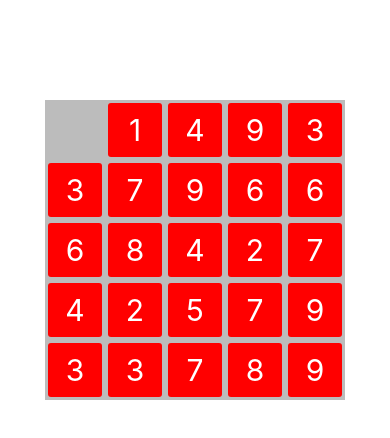
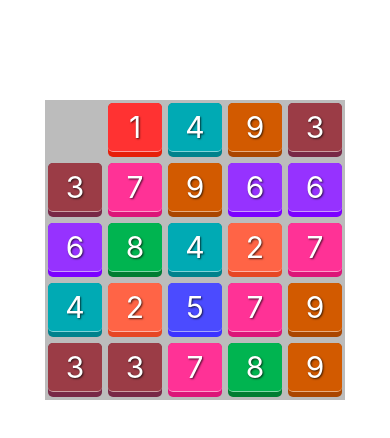
Before and after one commit to shuetam/Numbers, a React Native app: screen / in a window 390 px wide. Shown: the top 438 px of the page. Built offline with nearby package versions, Linux system fonts and the light colour scheme.

Commit message:
syles and what about removing

```diff
--- /dev/null
+++ b/Common/ColorGenerator.js
@@ -0,0 +1,31 @@
+const cellColors = [
+    { main: [0, 0, 0, 0], under: [0, 0, 0, 0] }, //0
+    { main: [255, 50, 50], under: [230, 30, 10] }, //1
+    { main: [255,100,70], under: [230, 70, 35] }, //2
+    { main: [155, 60, 70], under: [120, 40, 70] }, //3
+    { main: [0, 170, 180], under: [0, 130, 140] }, //4
+    { main: [75, 75, 255], under: [60, 50, 255] }, //5
+    { main: [150, 50, 255], under: [123, 0, 255] }, //6
+    { main: [255, 50, 150], under: [220, 20, 120] }, //7
+    { main: [0, 180, 80], under: [0, 125, 50] }, //8
+    { main: [210, 90, 0], under: [170, 70, 0] }, //9
+]
+
+
+export function getCellColor(value, color1, color2) {
+
+
+    if (value < cellColors.length) {
+
+        return cellColors[value];
+    }
+    else {
+        return {
+
+            main: [(color1.main[0] + color2.main[0])/2, (color1.main[1] + color2.main[1])/2, (color1.main[2] + color2.main[2])/2 ],
+            under: [(color1.under[0] + color2.under[0])/2, (color1.under[1] + color2.under[1])/2, (color1.under[2] + color2.under[2])/2 ],
+            newColor: true
+        };
+
+    }
+}
--- a/Components/Cell.js
+++ b/Components/Cell.js
@@ -2,14 +2,13 @@ import React, { Component } from 'react';
 import { View, Text, StyleSheet, PanResponder, Animated } from 'react-native';
 import { connect } from 'react-redux';
 import { moveCell } from '../Store/Actions';
+import { BlurView } from 'expo-blur';
+
 
 
 class Cell extends Component {
   constructor(props) {
     super(props);
-
-
-
 
 
 
@@ -82,7 +81,7 @@ const gestureState = this.state.gestureState;
 
   startTouch = () => {
     let time = new Date().getTime();
-    this.setState({prevTime: time});
+    this.setState({ prevTime: time });
     //alert('touched');
   }
 
@@ -135,30 +134,44 @@ const gestureState = this.state.gestureState;
 
 
     let content = "";
+    let glass;
+
     if (this.props.cell.value != 0) {
       content = this.props.cell.value;
     }
 
+    let text = <View style={[styles(this.props).innerinCell]}>
+      <Text nativeID={this.props.cell.id + ''} style={styles(this.props).innerText} >{content}</Text>
+    </View>
+
     if (this.props.cell.value == -1) {
       content = this.props.cell.frozenValue;
+      glass = <View style={[styles(this.props).glass]}><View style={[styles(this.props).glassInner]}></View></View>;
+      text = <BlurView intensity={300} style={[styles(this.props).innerinCell]}>
+        <Text nativeID={this.props.cell.id + ''} style={styles(this.props).innerText} >{content}</Text>
+      </BlurView>
     }
+
 
 
 
     return (this.props.cell.animatedHorizontal || this.props.cell.animatedVertical) ?
 
-      (<Animated.View nativeID={this.props.cell.id+''} style={[styles(this.props).cell, style]} >
+      (<Animated.View nativeID={this.props.cell.id + ''} style={[styles(this.props).cell, style]} >
         <View style={[styles(this.props).innerCell]}>
-          <Text nativeID={this.props.cell.id+''} style={styles(this.props).innerText} >{content}</Text>
+          <View style={[styles(this.props).innerinCell]}>
+            <Text nativeID={this.props.cell.id + ''} style={styles(this.props).innerText} >{content}</Text>
+          </View>
         </View>
       </Animated.View>) :
 
       (<View
         onTouchStart={this.startTouch}
-        nativeID={this.props.cell.id+''} style={[styles(this.props).cell, style]}
+        nativeID={this.props.cell.id + ''} style={[styles(this.props).cell, style]}
         {...this.panResponder.panHandlers} >
         <View style={[styles(this.props).innerCell]}>
-          <Text nativeID={this.props.cell.id+''} style={styles(this.props).innerText} >{content}</Text>
+        {glass}
+          {text}
         </View>
       </View>);
   }
@@ -196,11 +209,11 @@ const gestureState = this.state.gestureState;
 
     var positionVerify = this.checkPosition(direct, valueX, valueY);
 
-    if(positionVerify.stop && this.props.cell.value != -1)
+    if (positionVerify.stop && this.props.cell.value != -1)
       return false;
 
 
-    return {manualyMoved: positionVerify.continue, dx: dx, dy: dy, valueX: valueX, valueY: valueY, direct: direct, sectionTrack: sectionTrack };
+    return { manualyMoved: positionVerify.continue, dx: dx, dy: dy, valueX: valueX, valueY: valueY, direct: direct, sectionTrack: sectionTrack };
   }
 
 
@@ -213,45 +226,45 @@ const gestureState = this.state.gestureState;
 
     switch (direct) {
       case 'SWIPE_RIGHT'://here need to add widthEdge
-        if(this.props.cell.rightTrack <= 0 || valueX >= this.props.cell.rightTrack * this.props.prop.cellWidth - widthEdge ) {
-          this.setState({offsetLeft: widthEdge * (this.props.cell.rightTrack+2) });
-          return {continue: false, stop: true};
+        if (this.props.cell.rightTrack <= 0 || valueX >= this.props.cell.rightTrack * this.props.prop.cellWidth - widthEdge) {
+          this.setState({ offsetLeft: widthEdge * (this.props.cell.rightTrack + 2) });
+          return { continue: false, stop: true };
         }
-         else if(valueX >= this.props.cell.rightTrack * this.props.prop.cellWidth - widthIn ) {
-          return {continue: true, stop: false};
+        else if (valueX >= this.props.cell.rightTrack * this.props.prop.cellWidth - widthIn) {
+          return { continue: true, stop: false };
         }
         break;
       case 'SWIPE_LEFT':
-        if(this.props.cell.leftTrack <= 0 /* || valueX >= this.props.cell.leftTrack * this.props.prop.cellWidth -  widthEdge */){
-          this.setState({offsetLeft: -widthEdge * (this.props.cell.leftTrack+2)});
-          return {continue: false, stop: true};
+        if (this.props.cell.leftTrack <= 0 /* || valueX >= this.props.cell.leftTrack * this.props.prop.cellWidth -  widthEdge */) {
+          this.setState({ offsetLeft: -widthEdge * (this.props.cell.leftTrack + 2) });
+          return { continue: false, stop: true };
         }
-        else if(valueX >= this.props.cell.leftTrack * this.props.prop.cellWidth - widthIn  ) {
-          return {continue: true, stop: false};
+        else if (valueX >= this.props.cell.leftTrack * this.props.prop.cellWidth - widthIn) {
+          return { continue: true, stop: false };
         }
         break;
       case 'SWIPE_UP':
-        if(this.props.cell.upTrack <= 0 /* || valueY >= this.props.cell.upTrack * this.props.prop.cellHeight - heightEdge */ ){
-          this.setState({offsetTop: -heightEdge * (this.props.cell.upTrack+2) });
-          return {continue: false, stop: true};
+        if (this.props.cell.upTrack <= 0 /* || valueY >= this.props.cell.upTrack * this.props.prop.cellHeight - heightEdge */) {
+          this.setState({ offsetTop: -heightEdge * (this.props.cell.upTrack + 2) });
+          return { continue: false, stop: true };
         }
-        else if(valueY >= this.props.cell.upTrack * this.props.prop.cellHeight - heightIn ) {
+        else if (valueY >= this.props.cell.upTrack * this.props.prop.cellHeight - heightIn) {
           // alert(this.props.cell.i);
-          return {continue: true, stop: false};
+          return { continue: true, stop: false };
         }
         break;
       case 'SWIPE_DOWN':
-        if(this.props.cell.downTrack <= 0 /* || valueY >= this.props.cell.downTrack * this.props.prop.cellHeight - heightEdge */ ){
-          this.setState({offsetTop: heightEdge * (this.props.cell.downTrack+2) });
-          return {continue: false, stop: true};
+        if (this.props.cell.downTrack <= 0 /* || valueY >= this.props.cell.downTrack * this.props.prop.cellHeight - heightEdge */) {
+          this.setState({ offsetTop: heightEdge * (this.props.cell.downTrack + 2) });
+          return { continue: false, stop: true };
         }
-        else if(valueY >= this.props.cell.downTrack * this.props.prop.cellHeight - heightIn  ) {
-          return {continue: true, stop: false};
+        else if (valueY >= this.props.cell.downTrack * this.props.prop.cellHeight - heightIn) {
+          return { continue: true, stop: false };
         }
         break;
     }
 
-    return {continue: false, stop: false};
+    return { continue: false, stop: false };
   }
 
   handlePanResponderMove = (e, gestureState) => {
@@ -264,18 +277,19 @@ const gestureState = this.state.gestureState;
     const time = new Date().getTime();
     const prevTime = this.state.prevTime
 
-    var sectionSpeed =  direct.sectionTrack / (time - prevTime);
-    this.setState({speed: sectionSpeed});
+    var sectionSpeed = direct.sectionTrack / (time - prevTime);
+    this.setState({ speed: sectionSpeed });
 
-       if(direct.manualyMoved) {
-        const { initialTop, initialLeft } = this.state;
-       this.setState({
-          dragging: false,
-          initialTop: initialTop,
-          initialLeft: initialLeft,
-          offsetTop: 0,
-          offsetLeft: 0,
-        });
+    if (direct.manualyMoved && this.state.dragging == true) {
+      this.finishDragging();
+      //   const { initialTop, initialLeft } = this.state;
+      //  this.setState({
+      //     dragging: false,
+      //     initialTop: initialTop,
+      //     initialLeft: initialLeft,
+      //     offsetTop: 0,
+      //     offsetLeft: 0,
+      //   });
       this.props.onMove(this.props.cell, direct.direct, gestureState, 0.08);//speed from manual move
     }
     else {
@@ -301,6 +315,9 @@ const gestureState = this.state.gestureState;
 
   handlePanResponderEnd = (e, gestureState) => {
 
+    if (this.state.dragging == false)
+      return;
+
     var direct = this.getDirect(gestureState);
 
     if (this.props.cell.value == 0 || !direct) {
@@ -311,12 +328,13 @@ const gestureState = this.state.gestureState;
     const time = new Date().getTime();
     const prevTime = this.state.prevTime
 
-    var sectionSpeed = direct.manualyMoved? 200 : direct.sectionTrack / (time - prevTime);
+    var sectionSpeed = direct.manualyMoved ? 200 : direct.sectionTrack / (time - prevTime);
 
-    if(sectionSpeed > 0.3 || sectionSpeed > this.state.speed)
+    if (sectionSpeed > 0.3 || sectionSpeed > this.state.speed && this.state.dragging == true) {
       this.props.onMove(this.props.cell, direct.direct, gestureState, sectionSpeed);
+    }
 
-      if(sectionSpeed != 0 && sectionSpeed < 0.3 && this.props.cell.value == -1)
+    if (sectionSpeed != 0 && sectionSpeed < 0.3 && this.props.cell.value == -1)
       this.props.unfreezeCell(this.props.cell);
 
     this.finishDragging();
@@ -351,18 +369,46 @@ const styles = (props) => StyleSheet.create({
     backgroundColor: 'rgba(0, 0, 0, 0)',
     justifyContent: 'center',
     alignItems: 'center',
-    shadowColor: props.cell.value == 0 ? 'rgba(0, 0, 0, 0)' : 'rgb(150, 0, 0)',
   },
+
 
   innerCell: {
     width: '90%',
     height: '90%',
-    backgroundColor: props.cell.value == 0 ? 'rgba(0, 0, 0, 0)' : (props.cell.value == -1 ? 'blue' : 'rgb(255, 0, 0)'),
+    backgroundColor: 'rgb(' + props.cell.colors.under.join() + ')',
+    borderRadius: 5,
+  },
+
+  innerinCell: {
+    width: '100%',
+    height: props.cell.value == -1 ? '100%' : '90%',
+    backgroundColor: 'rgb(' + props.cell.colors.main.join() + ')',
     justifyContent: 'center',
     alignItems: 'center',
-    borderRadius: 3,
+    borderRadius: 5,
+    borderBottomColor: props.cell.value == 0 ? 'rgba(0, 0, 0, 0)' : 'rgba(255, 255, 255, 0.5)',
+    borderBottomWidth: 0.5,
+    textShadowColor: props.cell.value == -1? '' : 'rgba(0, 0, 0, 0.7)',
+    textShadowOffset: { width: 1, height: 1 },
+    textShadowRadius: 2
   },
 
+  glass: {
+    position: 'absolute',
+    width: '100%',
+    height: '100%',
+    backgroundColor: 'rgba(255, 255, 255, 0.7 )',
+    borderRadius: 2,
+    zIndex: 10
+  },
+
+  glassInner: {
+    width: '100%',
+    height: '20%',
+    borderColor:  'rgba(255, 255, 255, 0.7)',
+    backgroundColor: 'rgba(255, 255, 255, 0.4)',
+    borderWidth: 0.7,
+  },
 
   /*   inner1Cell: {
       width: '100%',
--- a/package.json
+++ b/package.json
@@ -22,7 +22,8 @@
     "react-native-web": "0.17.1",
     "react-redux": "^7.2.8",
     "redux": "^4.1.2",
-    "uri-scheme": "^1.0.115"
+    "uri-scheme": "^1.0.115",
+    "expo-blur": "~11.0.0"
   },
   "devDependencies": {
     "@babel/core": "^7.12.9"
```
Also changed, not shown: Components/Board.js (+48 -4 lines), Components/Cell.css (+4 -4 lines), 1 other file (tests, documents, lock files or other folders). Lines whose indentation alone changed are shown as unchanged.
